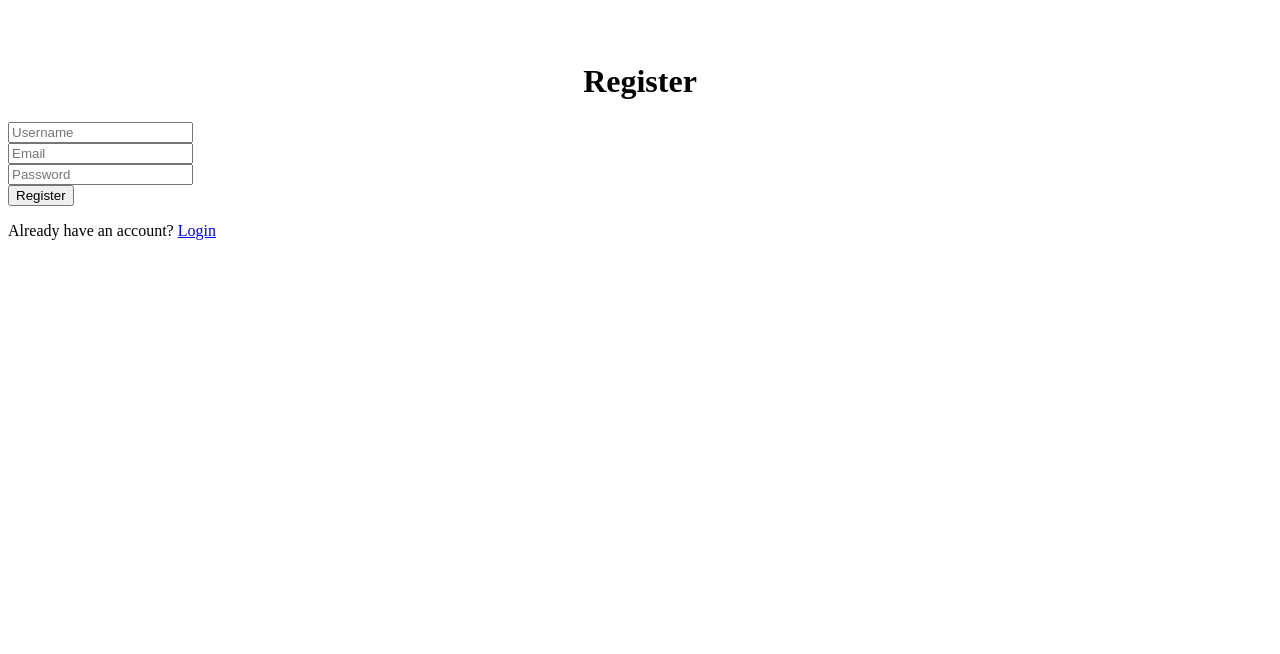
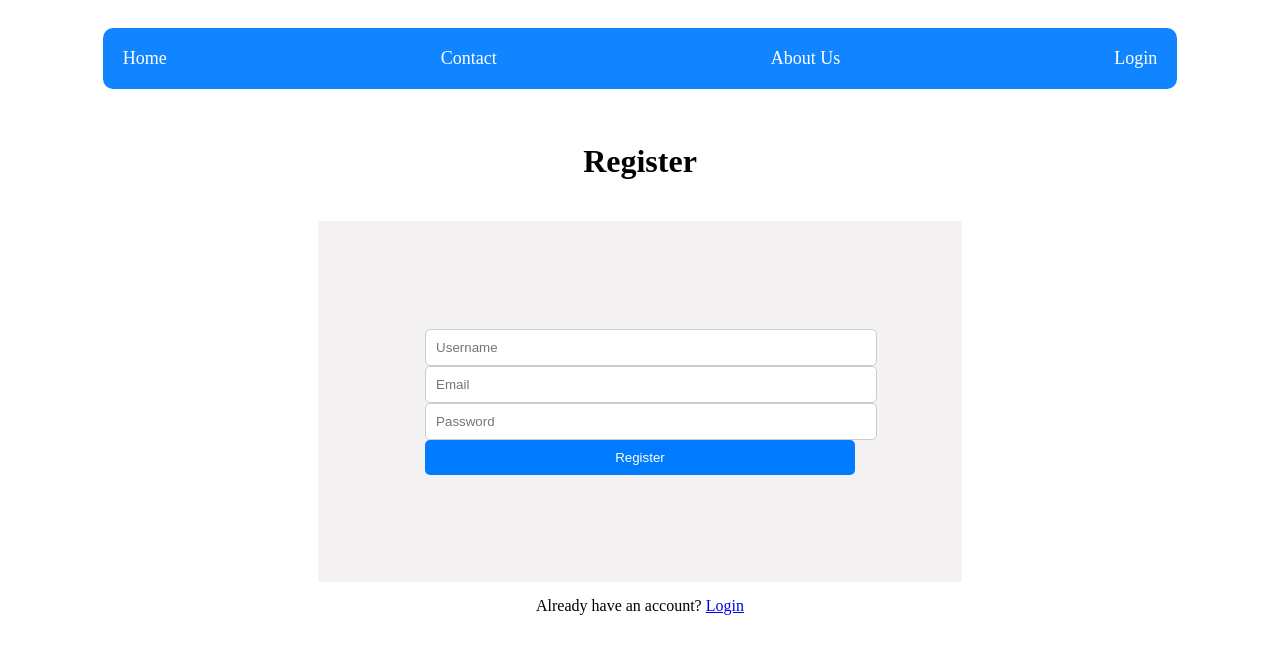
Before and after one commit to spm999/URL-Shortener, a React (Vite) app in the folder app/: page /register in a window 1280 px wide. Shown: the top 654 px of the page. Built offline with nearby package versions, Linux system fonts and the light colour scheme.

Commit message:
added new features

```diff
--- a/app/src/components/Login/Login.jsx
+++ b/app/src/components/Login/Login.jsx
@@ -28,9 +28,9 @@ const Login = () => {
       navigate(`/${userId}`);
     } catch (error) {
       if (error.response && error.response.status === 404) {
-        setError(' Check Email and password');
+        setError('Your Email is not registered.');
       } else {
-        setError('An error occurred. Please try again later.');
+        setError('Please check your credential');
       }
     }
   };
@@ -73,8 +73,9 @@ const Login = () => {
           />
         </div>
         <input type="submit" value="Login" className="form-submit" />
+        {error && <p className="error-message">{error}</p>}
+
       </form>
-        {error && <p className="error-message">{error}</p>}
 
       </div>
       <p className="signup-text">Don't have an account? <Link to="/register" className="signup-link">Sign Up</Link></p>
--- a/app/src/components/Register/Register.jsx
+++ b/app/src/components/Register/Register.jsx
@@ -31,14 +31,22 @@ const Register = () => {
   };
 
   return (
-    <div>
+    <div className="home-container">
+      <nav className="nav-container">
+        <li><Link to="/">Home</Link></li>
+        <li><Link to="/contact">Contact</Link></li>
+        <li> <Link to="/aboutus">About Us</Link></li>
+        <li> <Link to="/login">Login</Link></li>
+      </nav>
       <h1>Register</h1>
-      <form onSubmit={onSubmit}>
+      <div className='form-container'>
+      <form className="login-form" onSubmit={onSubmit}>
         <div>
           <input
             type="text"
             placeholder="Username"
             name="username"
+            className="form-input"
             value={username}
             onChange={onChange}
             required
@@ -49,6 +57,7 @@ const Register = () => {
             type="email"
             placeholder="Email"
             name="email"
+            className="form-input"
             value={email}
             onChange={onChange}
             required
@@ -59,15 +68,17 @@ const Register = () => {
             type="password"
             placeholder="Password"
             name="password"
+            className="form-input"
             value={password}
             onChange={onChange}
             minLength="6"
             required
           />
         </div>
-        <input type="submit" value="Register" />
+        <input type="submit" value="Register" className="form-submit" />
       </form>
-      <p>Already have an account? <Link to="/login">Login</Link></p>
+      </div>
+      <p className="signup-text"  >Already have an account? <Link to="/login">Login</Link></p>
     </div>
   );
 };
```
Also changed, not shown: 1 other file (tests, documents, lock files or other folders).
